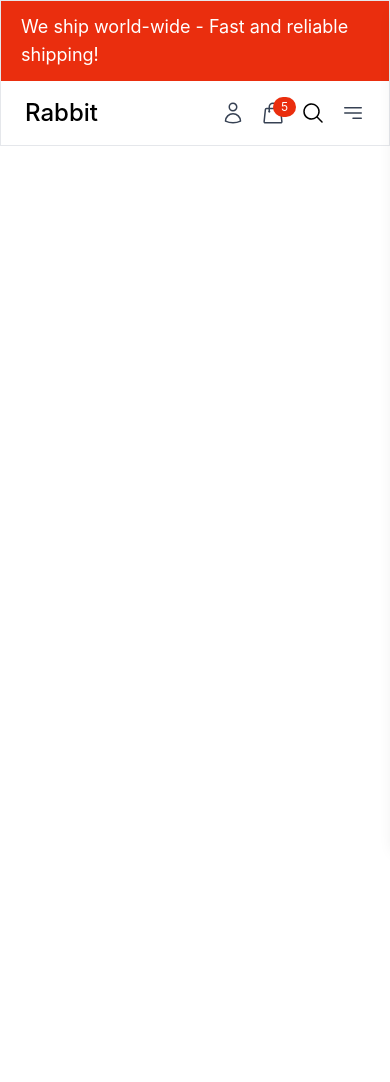
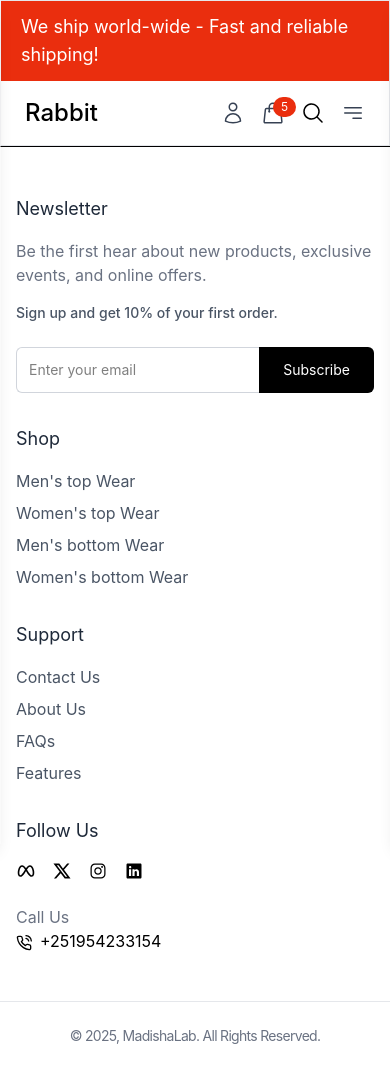
Before and after one commit to MadisoMelese/Rabbit-Collection, a React (Vite) app in the folder frontend/: page / in a window 390 px wide. Shown: the top 1082 px of the page. Before the commit the page ends 844 px from the top, so only its background shows below. Built offline with nearby package versions, Linux system fonts and the light colour scheme.

Commit message:
Mobile menu and Footer pages are updated

```diff
--- a/frontend/src/components/Common/Footer.jsx
+++ b/frontend/src/components/Common/Footer.jsx
@@ -1,10 +1,142 @@
+import { IoLogoInstagram, IoLogoLinkedin } from "react-icons/io";
+import { RiTwitterXLine } from "react-icons/ri";
+import { TbBrandMeta } from "react-icons/tb";
+import { FiPhoneCall } from "react-icons/fi";
+import { Link } from "react-router-dom";
 
 const Footer = () => {
   return (
-    <div>
-      Footer
-    </div>
-  )
-}
+    <footer className="border-t py-12">
+      <div className="container mx-auto grid grid-cols-1 md:grid-cols-4 gap-8 px-4 lg:px-0">
+        <div>
+          <h3 className="text-lg text-gray-800 mb-4">Newsletter</h3>
+          <p className="text-gray-500 mb-4">
+            Be the first hear about new products, exclusive events, and online
+            offers.
+          </p>
+          <p className="font-medium text-sm text-gray-600 mb-6">
+            Sign up and get 10% of your first order.
+          </p>
+          {/* Newsletter form */}
+          <form className="flex">
+            <input
+              placeholder="Enter your email"
+              type="email"
+              className="p-3 w-full text-sm border-t border-l border-b border-gray-300 rounded-l-md focus:outline-none focus:ring-gray-500 transtion-all"
+              required
+            />
+            <button
+              type="submit"
+              className="bg-black text-white px-6 py-3 text-sm rounded-r-md hover:bg-gray-800 transition-all"
+            >
+              Subscribe
+            </button>
+          </form>
+        </div>
 
-export default Footer
+        {/* Shop section */}
+        <div>
+          <h3 className="text-lg text-gray-800 mb-4">Shop</h3>
+          <ul className="space-y-2 text-gray-600">
+            <li>
+              <Link to="#" className="hover:text-gray-500 transition-colors">
+                Men&apos;s top Wear
+              </Link>
+            </li>
+            <li>
+              <Link to="#" className="hover:text-gray-500 transition-colors">
+                Women&apos;s top Wear
+              </Link>
+            </li>
+            <li>
+              <Link to="#" className="hover:text-gray-500 transition-colors">
+                Men&apos;s bottom Wear
+              </Link>
+            </li>
+            <li>
+              <Link to="#" className="hover:text-gray-500 transition-colors">
+                Women&apos;s bottom Wear
+              </Link>
+            </li>
+          </ul>
+        </div>
+
+        {/* Support links  */}
+        <div>
+          <h3 className="text-lg text-gray-800 mb-4">Support</h3>
+          <ul className="space-y-2 text-gray-600">
+            <li>
+              <Link to="#" className="hover:text-gray-500 transition-colors">
+                Contact Us
+              </Link>
+            </li>
+            <li>
+              <Link to="#" className="hover:text-gray-500 transition-colors">
+                About Us
+              </Link>
+            </li>
+            <li>
+              <Link to="#" className="hover:text-gray-500 transition-colors">
+                FAQs
+              </Link>
+            </li>
+            <li>
+              <Link to="#" className="hover:text-gray-500 transition-colors">
+                Features
+              </Link>
+            </li>
+          </ul>
+        </div>
+
+        {/* Social media */}
+        <div>
+          <h3 className="text-lg text-gray-800 mb-4">Follow Us</h3>
+          <div className="flex items-center space-x-4 mb-6">
+            <a
+            href="https://facebook.com"
+            target="_blank"
+            rel="noopener noreferrer"
+            className="hover:text-gray-500"
+            >
+              <TbBrandMeta className="size-5"/>
+            </a>
+            <a
+            href="https://twitter.com"
+            target="_blank"
+            rel="noopener noreferrer"
+            className="hover:text-gray-500"
+            >
+              <RiTwitterXLine className="size-5"/>
+            </a>
+            <a
+            href="https://Instagram.com"
+            target="_blank"
+            rel="noopener noreferrer"
+            className="hover:text-gray-500"
+            >
+              <IoLogoInstagram className="size-5"/>
+            </a>
+            <a
+            href="https://linkedin.com"
+            target="_blank"
+            rel="noopener noreferrer"
+            className="hover:text-gray-500"
+            >
+              <IoLogoLinkedin className="size-5"/>
+            </a>
+          </div>
+          <p className="text-gray-500">Call Us</p>
+          <p>
+            <FiPhoneCall className="inline-block mr-2"/>
+            <a href="tel:+251954233154">+251954233154</a>
+          </p>
+        </div>
+      </div>
+      <div className="container mx-auto mt-12 px-4 lg:px-0 border-t border-gray-200 pt-6">
+        <p className="text-gray-500 text-sm tracking-tighter text-center">© 2025, MadishaLab. All  Rights Reserved.</p>
+      </div>
+    </footer>
+  );
+};
+
+export default Footer;
--- a/frontend/src/components/Common/NavBar.jsx
+++ b/frontend/src/components/Common/NavBar.jsx
@@ -7,11 +7,17 @@
 import SearchBar from "./SearchBar";
 import CartDrawer from "../Layout/CartDrawer";
 import { useState } from "react";
+import { IoMdClose } from "react-icons/io";
 const NavBar = () => {
   const [drawerOpen, setDrawerOpen] = useState(false);
+  const [navDrawOpen, setNavDrawOpen] = useState(false);
+
   const toggleDrawer = () => {
     setDrawerOpen(!drawerOpen);
   };
+  const toggleNavDrawer = ()=>{
+    setNavDrawOpen(!navDrawOpen)
+  }
   return (
     <>
       <nav className="container mx-auto flex items-center justify-between py-4 px-6">
@@ -69,7 +75,9 @@
           {/* Search Icon */}
           <SearchBar />
 
-          <button className="md:hidden">
+          <button
+          onClick={toggleNavDrawer}
+          className="md:hidden">
             <HiBars3BottomRight className="size-6 text-gray-700" />
           </button>
         </div>
@@ -80,6 +88,24 @@
         toggleDrawer={toggleDrawer}
         drawerOpen={drawerOpen}
       />
+
+      {/* mobile Navigation bar  */}
+      <div className={`fixed top-0 left-0 w-3/4 sm:w-1/2 md:w-1/3 h-full bg-white shadow-lg transform transition-transform duration-300 z-50 ${navDrawOpen? "translate-x-0" :"-translate-x-full"}`}>
+      <div className="flex justify-end p-4">
+        <button >
+          <IoMdClose onClick={toggleNavDrawer} className="size-6 text-gray-600"/>
+        </button>
+      </div>
+      <div className="p-4">
+        <h2 className="text-xl font-semibold mb-4">Menu</h2>
+        <nav className="space-y-4">
+          <Link to={'#'} onClick={toggleNavDrawer} className="block text-gray-600 hover:text-black">Men</Link>
+          <Link to={'#'} onClick={toggleNavDrawer} className="block text-gray-600 hover:text-black">Women</Link>
+          <Link to={'#'} onClick={toggleNavDrawer} className="block text-gray-600 hover:text-black">Top Wear</Link>
+          <Link to={'#'} onClick={toggleNavDrawer} className="block text-gray-600 hover:text-black">Bottom Wear</Link>
+        </nav>
+      </div>
+      </div>
     </>
   );
 };
--- a/frontend/src/components/Layout/UserLayout.jsx
+++ b/frontend/src/components/Layout/UserLayout.jsx
@@ -1,3 +1,4 @@
+import Footer from "../Common/Footer";
 import Header from "../Common/Header";
 
 const UserLayout = () => {
@@ -8,6 +9,7 @@
       {/* Main */}
 
       {/* Footer */}
+      <Footer />
     </>
   );
 };
```
Also changed, not shown: frontend/src/components/Cart/CartContents.jsx (+37 -29 lines).
